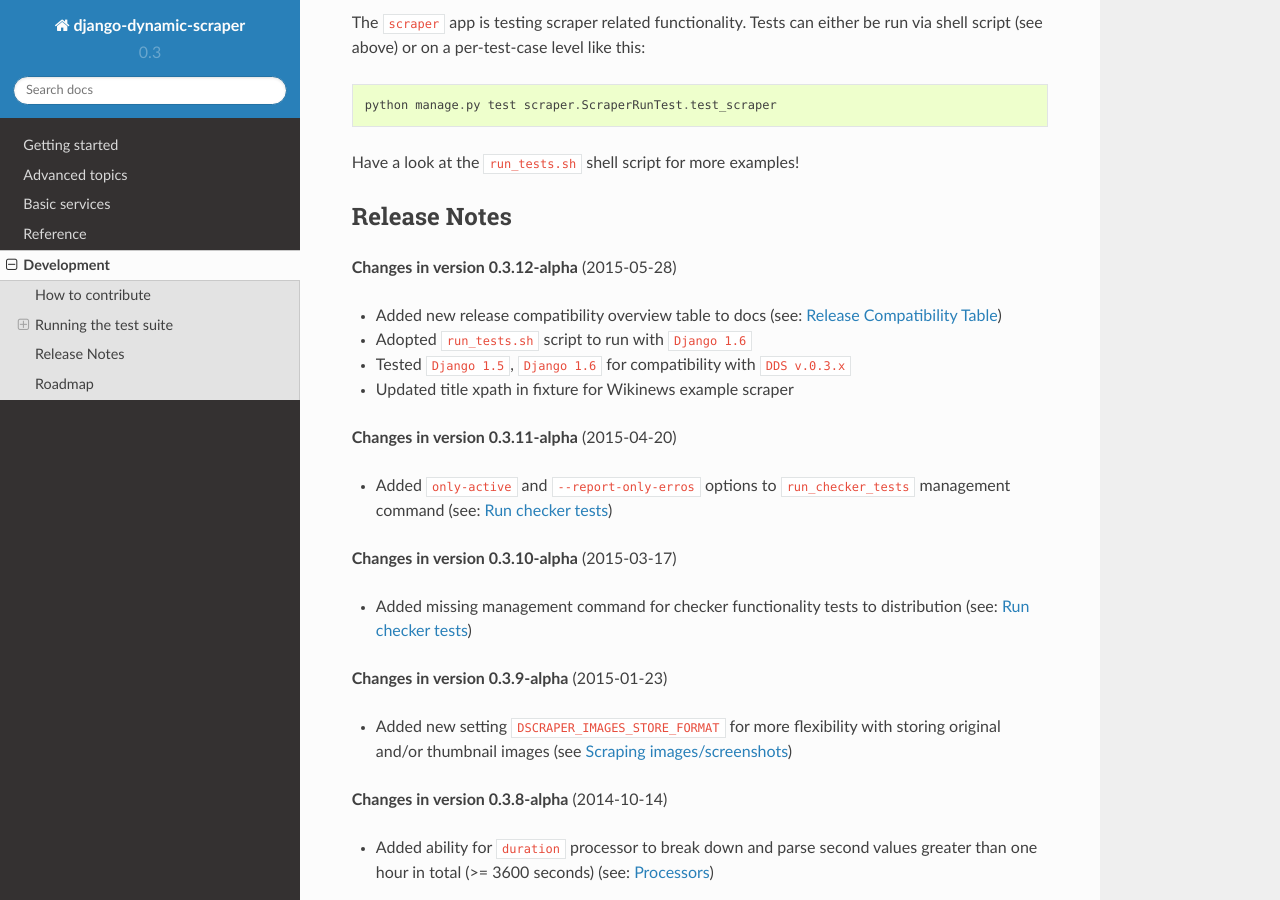
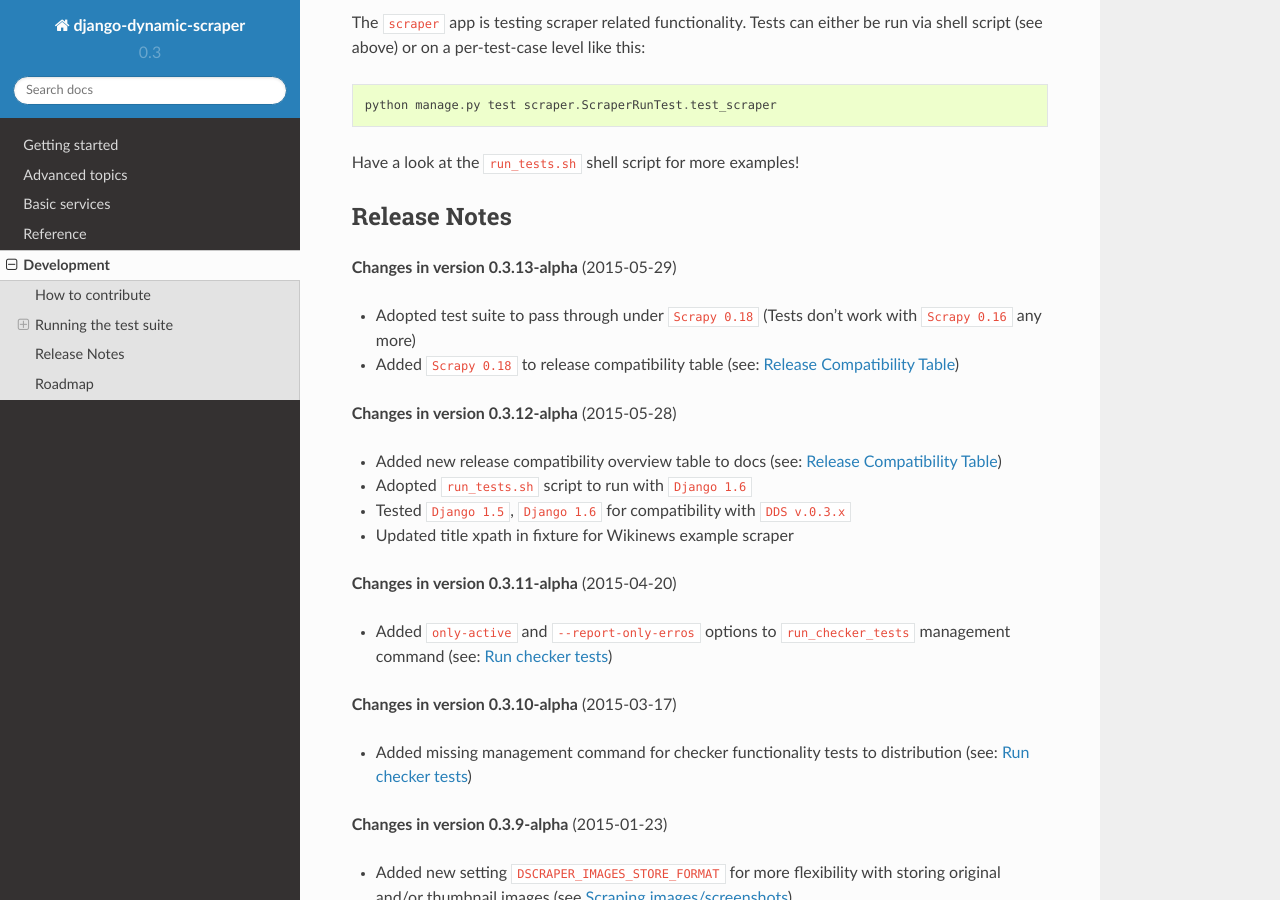
Before and after one commit to holgerd77/django-dynamic-scraper, a Sphinx documentation site: the page built from docs/development.rst, in a window 1280 px wide and 900 px high, scrolled down 1481 px. Built offline with Sphinx 7.4.7 and the Read the Docs theme 2.0.0, drawn with Linux system fonts in a browser that asks for light colours.

Commit message:
Release commit for v.0.3.13, updated release compatibility table in docs

```diff
--- a/docs/development.rst
+++ b/docs/development.rst
@@ -68,6 +68,11 @@ Have a look at the ``run_tests.sh`` shell script for more examples!
 
 Release Notes
 =============
+**Changes in version 0.3.13-alpha** (2015-05-29)
+
+* Adopted test suite to pass through under ``Scrapy 0.18`` (Tests don't work with ``Scrapy 0.16`` any more)
+* Added ``Scrapy 0.18`` to release compatibility table (see: :ref:`release_compatibility`)
+
 **Changes in version 0.3.12-alpha** (2015-05-28)
 
 * Added new release compatibility overview table to docs (see: :ref:`release_compatibility`)
--- a/requirements.txt
+++ b/requirements.txt
@@ -1,5 +1,5 @@
 Django>=1.4,<=1.6
-Scrapy>=0.16.0,<0.17.0
+Scrapy>=0.16.0,<=0.18.0
 django-celery>=3.0.0
 pillow
 South
--- a/setup.py
+++ b/setup.py
@@ -4,7 +4,7 @@ import os
 
 setup(
     name='django-dynamic-scraper',
-    version='0.3.12',
+    version='0.3.13',
     description='Creating Scrapy scrapers via the Django admin interface',
     author='Holger Drewes',
     author_email='Holger.Drewes@gmail.com',
@@ -22,7 +22,7 @@ setup(
     ],
     #install_requires=[
     #    'Django>=1.4,<=1.6',
-    #    'Scrapy>=0.16.0,<0.17.0',
+    #    'Scrapy>=0.16.0,<=0.18.0',
     #
     #    'django-celery>=3.0.0', # Scheduling
     #    'pillow',
```
Also changed, not shown: docs/getting_started.rst (+6 -6 lines).
